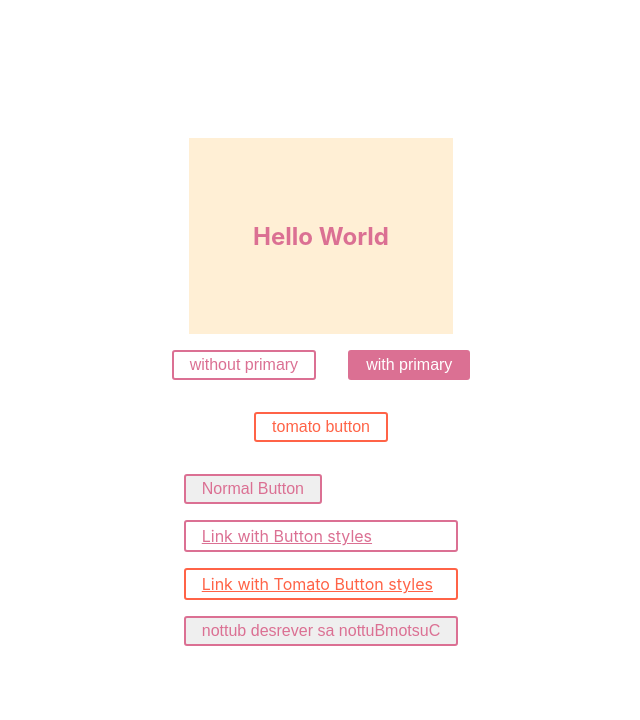
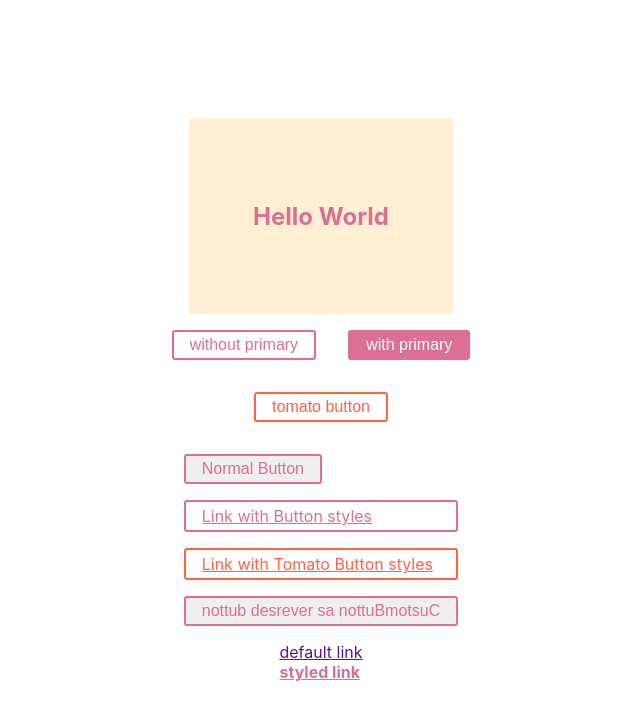
Before and after one commit to nbstsh/styled-components-playground, a React (Create React App) app: page / in a window 1280 px wide. Shown: the top 720 px of the page, without its empty margins (319-959 px from the left). Built offline with nearby package versions, Linux system fonts and the light colour scheme.

Commit message:
Create sample5 component - add style to custom component by passing it to styled()

```diff
--- a/src/App.tsx
+++ b/src/App.tsx
@@ -6,6 +6,7 @@ import Sample1 from './components/sample1/sample1.component';
 import Sample2 from './components/sample2/sample2.component';
 import Sample3 from './components/sample3/sample3.component';
 import Sample4 from './components/sample4/sample4.component';
+import Sample5 from './components/sample5/sample5.component';
 
 const Wrapper = styled.div`
 	min-width: 100vw;
@@ -23,6 +24,7 @@ const App: React.FC = () => {
 			<Sample2 />
 			<Sample3 />
 			<Sample4 />
+			<Sample5 />
 		</Wrapper>
 	);
 };
--- /dev/null
+++ b/src/components/sample5/sample5.component.tsx
@@ -0,0 +1,32 @@
+import React from 'react';
+import styled from 'styled-components';
+
+// className needs to be passed as argument to implement styled-component with it
+const Link: React.FC<{ className?: string; href?: string }> = ({
+	className,
+	href = '',
+	children
+}) => {
+	return (
+		<a className={className} href={href}>
+			{children}
+		</a>
+	);
+};
+
+const StyledLink = styled(Link)`
+	color: palevioletred;
+	font-weight: bold;
+`;
+
+const Sample5 = () => {
+	return (
+		<div>
+			<Link>default link</Link>
+			<br />
+			<StyledLink>styled link</StyledLink>
+		</div>
+	);
+};
+
+export default Sample5;
```
